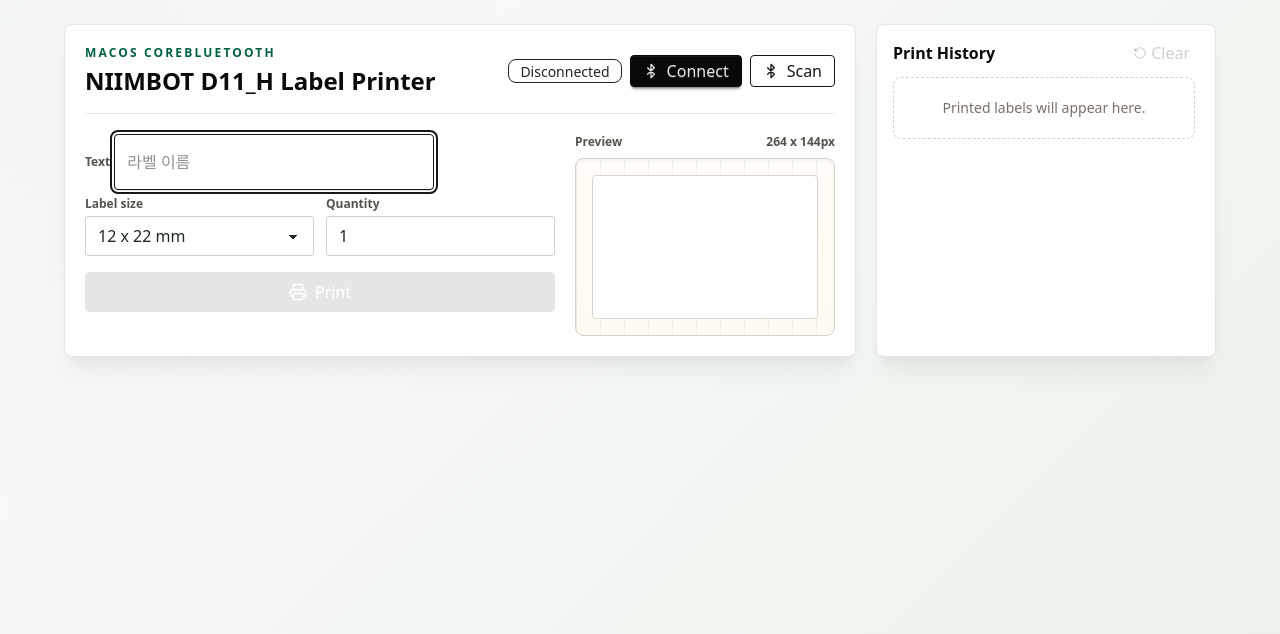
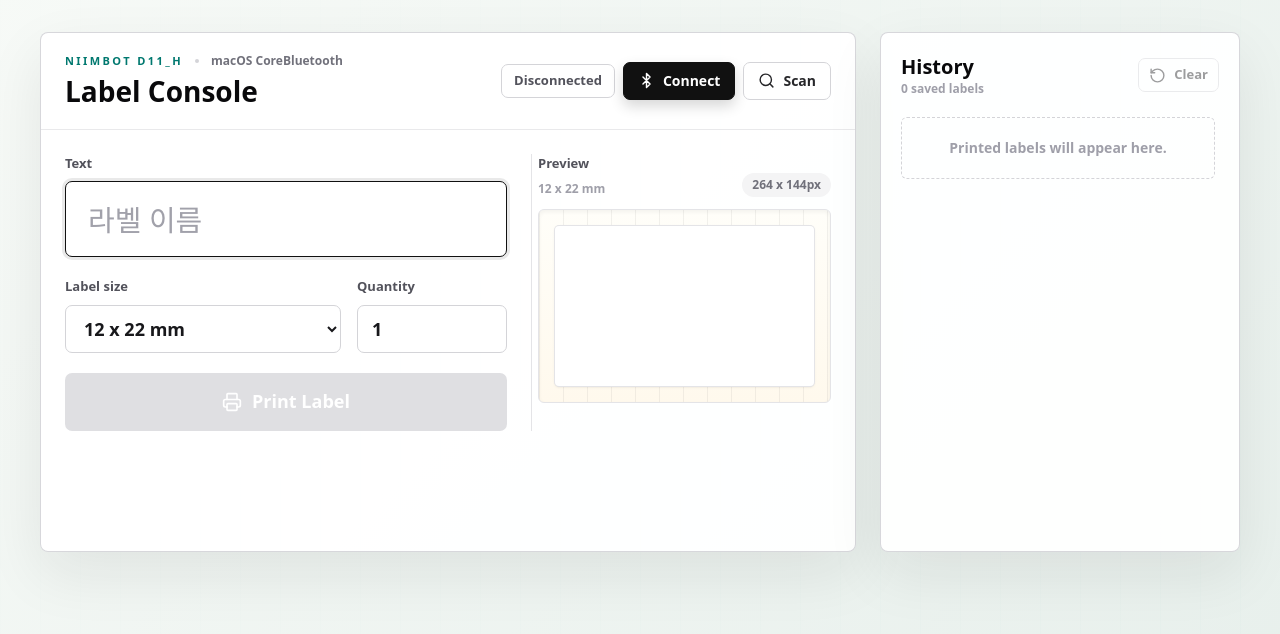
Before and after one commit to msm0748/app-niimbot, a Svelte app: page / in a window 1280 px wide. Shown: the top 634 px of the page. Built offline with nearby package versions, Linux system fonts and the light colour scheme.

Commit message:
Polish desktop label printer UI

```diff
--- a/src/App.svelte
+++ b/src/App.svelte
@@ -1,6 +1,6 @@
 <script lang="ts">
   import { onMount, tick } from 'svelte'
-  import { Bluetooth, Check, PlugZap, Printer, RotateCcw, Trash2 } from '@lucide/svelte'
+  import { Bluetooth, Check, PlugZap, Printer, RotateCcw, Search, Trash2 } from '@lucide/svelte'
   import LabelPreview from './lib/LabelPreview.svelte'
   import Modal from './lib/Modal.svelte'
   import {
@@ -136,6 +136,11 @@
     focusText()
   }
 
+  function closeModal() {
+    modal = null
+    focusText()
+  }
+
   function clampQuantity(value: number) {
     return Math.min(20, Math.max(1, Math.trunc(value || 1)))
   }
@@ -147,46 +152,51 @@
   }
 </script>
 
-<main class="app-shell min-h-screen p-6">
-  <div class="mx-auto grid max-w-6xl grid-cols-[minmax(0,1fr)_340px] gap-5">
-    <section class="rounded-lg border border-stone-200 bg-white/88 p-5 shadow-xl shadow-stone-900/5">
-      <header class="flex items-center justify-between gap-4 border-b border-stone-200 pb-4">
-        <div>
-          <p class="text-xs font-bold uppercase tracking-[0.18em] text-emerald-800">macOS CoreBluetooth</p>
-          <h1 class="mt-1 text-2xl font-semibold text-stone-950">NIIMBOT D11_H Label Printer</h1>
+<main class="app-shell min-h-screen px-10 py-8">
+  <div class="mx-auto grid max-w-[1220px] grid-cols-[minmax(620px,1fr)_360px] gap-6">
+    <section class="surface-panel overflow-hidden">
+      <header class="flex items-center justify-between gap-6 border-b border-zinc-200/80 px-6 py-5">
+        <div class="min-w-0">
+          <div class="flex items-center gap-3">
+            <p class="text-[11px] font-black uppercase tracking-[0.22em] text-teal-700">NIIMBOT D11_H</p>
+            <span class="h-1 w-1 rounded-full bg-zinc-300"></span>
+            <p class="text-xs font-semibold text-zinc-500">macOS CoreBluetooth</p>
+          </div>
+          <h1 class="mt-1 truncate text-[28px] font-black leading-tight text-zinc-950">Label Console</h1>
         </div>
-        <div class="flex items-center gap-2">
-          <span class={status.connected ? 'badge badge-success gap-1' : 'badge badge-outline gap-1'}>
-            {#if status.connected}<Check size={13} />{/if}
+
+        <div class="flex shrink-0 items-center gap-2">
+          <span class={status.connected ? 'status-pill connected' : 'status-pill'}>
+            {#if status.connected}<Check size={14} />{/if}
             {status.connected ? status.deviceName || 'Connected' : 'Disconnected'}
           </span>
-          <button class="btn btn-neutral btn-sm gap-2" onclick={connect} disabled={isConnecting}>
+          <button class="control-button primary" onclick={connect} disabled={isConnecting}>
             {#if isConnecting}
               <span class="loading loading-spinner loading-xs"></span>
             {:else}
-              <Bluetooth size={16} />
+              <Bluetooth size={17} />
             {/if}
             Connect
           </button>
-          <button class="btn btn-outline btn-sm gap-2" onclick={scanOnly} disabled={isScanning}>
+          <button class="control-button" onclick={scanOnly} disabled={isScanning}>
             {#if isScanning}
               <span class="loading loading-spinner loading-xs"></span>
             {:else}
-              <Bluetooth size={16} />
+              <Search size={17} />
             {/if}
             Scan
           </button>
         </div>
       </header>
 
-      <div class="mt-5 grid grid-cols-[1fr_260px] gap-5">
-        <div class="space-y-4">
-          <label class="form-control">
-            <span class="label pb-1 text-xs font-semibold text-stone-600">Text</span>
+      <div class="grid grid-cols-[minmax(0,1fr)_300px] gap-6 px-6 py-6">
+        <div class="space-y-5">
+          <label class="block">
+            <span class="field-label">Text</span>
             <input
               bind:this={textInput}
               bind:value={text}
-              class="input input-bordered h-14 text-2xl font-semibold"
+              class="label-input"
               placeholder="라벨 이름"
               onkeydown={onTextKeydown}
               oncompositionstart={() => (isComposing = true)}
@@ -194,21 +204,21 @@
             />
           </label>
 
-          <div class="grid grid-cols-2 gap-3">
-            <label class="form-control">
-              <span class="label pb-1 text-xs font-semibold text-stone-600">Label size</span>
-              <select bind:value={labelSize} class="select select-bordered">
+          <div class="grid grid-cols-[1fr_150px] gap-4">
+            <label class="block">
+              <span class="field-label">Label size</span>
+              <select bind:value={labelSize} class="field-control">
                 {#each Object.values(LABEL_SIZES) as size}
                   <option value={size.id}>{size.name}</option>
                 {/each}
               </select>
             </label>
 
-            <label class="form-control">
-              <span class="label pb-1 text-xs font-semibold text-stone-600">Quantity</span>
+            <label class="block">
+              <span class="field-label">Quantity</span>
               <input
                 bind:value={quantity}
-                class="input input-bordered"
+                class="field-control"
                 type="number"
                 min="1"
                 max="20"
@@ -225,16 +235,16 @@
           {/if}
 
           {#if scanResults.length > 0}
-            <div class="rounded-lg border border-stone-200 bg-stone-50 p-3 text-left text-xs text-stone-600">
-              <div class="mb-2 font-semibold text-stone-900">Scan results</div>
-              <div class="space-y-1">
+            <div class="rounded-md border border-zinc-200 bg-zinc-50 p-3 text-left text-xs text-zinc-600">
+              <div class="mb-2 font-bold text-zinc-900">Scan results</div>
+              <div class="max-h-28 space-y-1 overflow-auto">
                 {#each scanResults as item}
                   <div>
-                    <span class={item.matched ? 'font-bold text-emerald-700' : 'font-medium'}>
+                    <span class={item.matched ? 'font-bold text-teal-700' : 'font-medium'}>
                       {item.name}
                     </span>
                     {#if item.services.length > 0}
-                      <span class="text-stone-400"> · {item.services.join(', ')}</span>
+                      <span class="text-zinc-400"> · {item.services.join(', ')}</span>
                     {/if}
                   </div>
                 {/each}
@@ -242,60 +252,68 @@
             </div>
           {/if}
 
-          <button class="btn btn-success w-full gap-2 text-white" onclick={print} disabled={!canPrint}>
+          <button class="print-button" onclick={print} disabled={!canPrint}>
             {#if isPrinting}
               <span class="loading loading-spinner loading-sm"></span>
             {:else}
-              <Printer size={18} />
+              <Printer size={20} />
             {/if}
-            Print
+            Print Label
           </button>
         </div>
 
-        <aside>
-          <div class="mb-2 flex items-center justify-between text-xs font-semibold text-stone-600">
-            <span>Preview</span>
-            <span>{LABEL_SIZES[labelSize].width} x {LABEL_SIZES[labelSize].height}px</span>
+        <aside class="preview-column">
+          <div class="mb-3 flex items-end justify-between">
+            <div>
+              <p class="field-label mb-0">Preview</p>
+              <p class="text-xs font-semibold text-zinc-400">{LABEL_SIZES[labelSize].name}</p>
+            </div>
+            <span class="rounded-full bg-zinc-100 px-2.5 py-1 text-xs font-bold text-zinc-500">
+              {LABEL_SIZES[labelSize].width} x {LABEL_SIZES[labelSize].height}px
+            </span>
           </div>
           <LabelPreview {text} {labelSize} />
         </aside>
       </div>
     </section>
 
-    <aside class="rounded-lg border border-stone-200 bg-white/88 p-4 shadow-xl shadow-stone-900/5">
-      <div class="mb-3 flex items-center justify-between gap-3">
-        <h2 class="text-base font-semibold text-stone-950">Print History</h2>
+    <aside class="surface-panel flex min-h-[520px] flex-col px-5 py-5">
+      <div class="mb-5 flex items-center justify-between gap-3">
+        <div>
+          <h2 class="text-xl font-black text-zinc-950">History</h2>
+          <p class="text-xs font-semibold text-zinc-400">{history.length} saved labels</p>
+        </div>
         <button
-          class="btn btn-ghost btn-xs gap-1"
+          class="icon-command"
           onclick={() => (modal = { kind: 'delete-all' })}
           disabled={history.length === 0}
           title="Delete all"
         >
-          <RotateCcw size={14} />
+          <RotateCcw size={17} />
           Clear
         </button>
       </div>
 
-      <div class="max-h-[calc(100vh-8rem)] space-y-2 overflow-auto pr-1">
+      <div class="min-h-0 flex-1 space-y-2 overflow-auto pr-1">
         {#if history.length === 0}
-          <p class="rounded-lg border border-dashed border-stone-300 p-5 text-center text-sm text-stone-500">
+          <p class="rounded-md border border-dashed border-zinc-300 p-5 text-center text-sm font-semibold text-zinc-400">
             Printed labels will appear here.
           </p>
         {:else}
           {#each history as item (item.text + item.labelSize)}
-            <div class="group flex items-center gap-2 rounded-lg border border-stone-200 bg-stone-50 p-2">
+            <div class="history-row">
               <button class="min-w-0 flex-1 text-left" onclick={() => recall(item)}>
-                <div class="truncate text-sm font-semibold text-stone-950">{item.text}</div>
-                <div class="mt-0.5 text-xs text-stone-500">
+                <div class="truncate text-base font-black text-zinc-950">{item.text}</div>
+                <div class="mt-1 text-xs font-semibold text-zinc-400">
                   {LABEL_SIZES[item.labelSize].name} · {new Date(item.printedAt).toLocaleString()}
                 </div>
               </button>
               <button
-                class="btn btn-ghost btn-xs btn-square"
+                class="delete-button"
                 aria-label={`Delete ${item.text}`}
                 onclick={() => (modal = { kind: 'delete-one', item })}
               >
-                <Trash2 size={14} />
+                <Trash2 size={17} />
               </button>
             </div>
           {/each}
@@ -310,7 +328,7 @@
     <Modal
       title="Same name already exists"
       message={`'${modal.text}' is already saved in print history. Printing was blocked to prevent duplicates.`}
-      onCancel={() => (modal = null)}
+      onCancel={closeModal}
     />
   {:else if modal.kind === 'delete-one'}
     <Modal
@@ -319,7 +337,7 @@
       confirmLabel="Delete"
       cancelLabel="Cancel"
       destructive
-      onCancel={() => (modal = null)}
+      onCancel={closeModal}
       onConfirm={confirmModal}
     />
   {:else}
@@ -329,7 +347,7 @@
       confirmLabel="Delete"
       cancelLabel="Cancel"
       destructive
-      onCancel={() => (modal = null)}
+      onCancel={closeModal}
       onConfirm={confirmModal}
     />
   {/if}
--- a/src/app.css
+++ b/src/app.css
@@ -7,8 +7,8 @@
   font-family:
     Avenir Next, ui-sans-serif, system-ui, -apple-system, BlinkMacSystemFont,
     'Segoe UI', sans-serif;
-  color: #1f2726;
-  background: #eef2ed;
+  color: #18181b;
+  background: #eff4f1;
   font-synthesis: none;
   text-rendering: optimizeLegibility;
   -webkit-font-smoothing: antialiased;
@@ -17,7 +17,7 @@
 
 body {
   margin: 0;
-  min-width: 720px;
+  min-width: 960px;
   min-height: 100vh;
 }
 
@@ -34,13 +34,300 @@
 
 .app-shell {
   background:
-    linear-gradient(135deg, rgba(255, 255, 255, 0.78), rgba(232, 239, 232, 0.62)),
-    radial-gradient(circle at top left, rgba(36, 94, 79, 0.18), transparent 34%),
-    #eef2ed;
+    linear-gradient(135deg, rgba(247, 250, 247, 0.96), rgba(229, 238, 234, 0.82)),
+    linear-gradient(90deg, rgba(13, 148, 136, 0.08) 1px, transparent 1px) 0 0 / 40px 40px,
+    #eff4f1;
+}
+
+.surface-panel {
+  border: 1px solid rgba(212, 212, 216, 0.92);
+  border-radius: 8px;
+  background: rgba(255, 255, 255, 0.94);
+  box-shadow: 0 22px 58px rgba(24, 24, 27, 0.08);
+}
+
+.status-pill {
+  display: inline-flex;
+  min-width: 112px;
+  max-width: 172px;
+  height: 34px;
+  align-items: center;
+  justify-content: center;
+  gap: 6px;
+  overflow: hidden;
+  border: 1px solid #d4d4d8;
+  border-radius: 7px;
+  padding: 0 12px;
+  color: #52525b;
+  font-size: 13px;
+  font-weight: 800;
+  text-overflow: ellipsis;
+  white-space: nowrap;
+}
+
+.status-pill.connected {
+  border-color: rgba(20, 184, 166, 0.35);
+  background: #10cfa3;
+  color: #063f35;
+}
+
+.control-button,
+.icon-command,
+.delete-button,
+.modal-close {
+  display: inline-flex;
+  align-items: center;
+  justify-content: center;
+  gap: 8px;
+  border-radius: 7px;
+  border: 1px solid #d4d4d8;
+  background: white;
+  color: #27272a;
+  font-weight: 800;
+  transition:
+    transform 120ms ease,
+    border-color 120ms ease,
+    background 120ms ease,
+    box-shadow 120ms ease;
+}
+
+.control-button {
+  height: 38px;
+  padding: 0 14px;
+  font-size: 14px;
+}
+
+.control-button.primary {
+  border-color: #111;
+  background: #111;
+  color: white;
+  box-shadow: 0 6px 14px rgba(0, 0, 0, 0.16);
+}
+
+.control-button:hover:not(:disabled),
+.icon-command:hover:not(:disabled),
+.delete-button:hover,
+.modal-close:hover {
+  transform: translateY(-1px);
+  border-color: #a1a1aa;
+}
+
+.control-button:disabled,
+.icon-command:disabled {
+  cursor: not-allowed;
+  opacity: 0.45;
+}
+
+.field-label {
+  display: block;
+  margin-bottom: 8px;
+  color: #52525b;
+  font-size: 13px;
+  font-weight: 900;
+}
+
+.label-input,
+.field-control {
+  width: 100%;
+  border: 1px solid #d4d4d8;
+  border-radius: 7px;
+  background: #fff;
+  color: #18181b;
+  outline: none;
+  transition:
+    border-color 140ms ease,
+    box-shadow 140ms ease;
+}
+
+.label-input {
+  height: 76px;
+  padding: 0 22px;
+  font-size: 29px;
+  font-weight: 900;
+}
+
+.field-control {
+  height: 48px;
+  padding: 0 14px;
+  font-size: 18px;
+  font-weight: 700;
+}
+
+.label-input:focus,
+.field-control:focus {
+  border-color: #111;
+  box-shadow: 0 0 0 3px rgba(17, 17, 17, 0.09);
+}
+
+.label-input::placeholder {
+  color: #a1a1aa;
+  font-weight: 700;
+}
+
+.print-button {
+  display: inline-flex;
+  width: 100%;
+  height: 58px;
+  align-items: center;
+  justify-content: center;
+  gap: 10px;
+  border: 0;
+  border-radius: 7px;
+  background: #0f766e;
+  color: white;
+  font-size: 18px;
+  font-weight: 950;
+  box-shadow: 0 14px 30px rgba(15, 118, 110, 0.22);
+  transition:
+    transform 120ms ease,
+    background 120ms ease,
+    opacity 120ms ease;
+}
+
+.print-button:hover:not(:disabled) {
+  transform: translateY(-1px);
+  background: #115e59;
+}
+
+.print-button:disabled {
+  cursor: not-allowed;
+  background: #d4d4d8;
+  box-shadow: none;
+  opacity: 0.72;
+}
+
+.preview-column {
+  border-left: 1px solid #e4e4e7;
+  padding-left: 6px;
 }
 
 .label-paper {
   background:
-    linear-gradient(90deg, rgba(31, 39, 38, 0.06) 1px, transparent 1px) 0 0 / 24px 24px,
-    linear-gradient(#fffdf7, #fffaf0);
+    linear-gradient(90deg, rgba(24, 24, 27, 0.06) 1px, transparent 1px) 0 0 / 24px 24px,
+    linear-gradient(#fffef9, #fff9ed);
 }
+
+.icon-command {
+  height: 34px;
+  padding: 0 10px;
+  font-size: 13px;
+}
+
+.history-row {
+  display: flex;
+  align-items: center;
+  gap: 10px;
+  border: 1px solid #e4e4e7;
+  border-radius: 7px;
+  background: #fbfbfb;
+  padding: 13px 12px 13px 14px;
+  transition:
+    border-color 120ms ease,
+    background 120ms ease,
+    transform 120ms ease;
+}
+
+.history-row:hover {
+  transform: translateY(-1px);
+  border-color: #cbd5e1;
+  background: #fff;
+}
+
+.delete-button {
+  width: 34px;
+  height: 34px;
+  flex: 0 0 auto;
+  color: #52525b;
+}
+
+.delete-button:hover {
+  color: #b91c1c;
+}
+
+.modal-backdrop {
+  position: fixed;
+  inset: 0;
+  z-index: 1000;
+  border: 0;
+  background: rgba(9, 9, 11, 0.42);
+}
+
+.modal-layer {
+  position: fixed;
+  inset: 0;
+  z-index: 1001;
+  display: grid;
+  place-items: center;
+  padding: 28px;
+  pointer-events: none;
+}
+
+.modal-card {
+  width: min(420px, calc(100vw - 56px));
+  pointer-events: auto;
+  border: 1px solid #e4e4e7;
+  border-radius: 8px;
+  background: white;
+  padding: 22px;
+  box-shadow: 0 28px 80px rgba(0, 0, 0, 0.28);
+  outline: none;
+}
+
+.modal-icon {
+  display: inline-flex;
+  width: 42px;
+  height: 42px;
+  flex: 0 0 auto;
+  align-items: center;
+  justify-content: center;
+  border-radius: 7px;
+  background: #ecfeff;
+  color: #0f766e;
+}
+
+.modal-icon.danger {
+  background: #fef2f2;
+  color: #b91c1c;
+}
+
+.modal-close {
+  width: 30px;
+  height: 30px;
+  border-color: transparent;
+  background: transparent;
+}
+
+.modal-primary,
+.modal-secondary {
+  height: 38px;
+  border-radius: 7px;
+  padding: 0 16px;
+  font-size: 14px;
+  font-weight: 900;
+}
+
+.modal-primary {
+  border: 1px solid #111;
+  background: #111;
+  color: white;
+}
+
+.modal-primary.danger {
+  border-color: #b91c1c;
+  background: #dc2626;
+}
+
+.modal-primary:focus-visible {
+  outline: 3px solid rgba(20, 184, 166, 0.34);
+  outline-offset: 2px;
+}
+
+.modal-primary.danger:focus-visible {
+  outline-color: rgba(220, 38, 38, 0.26);
+}
+
+.modal-secondary {
+  border: 1px solid #e4e4e7;
+  background: white;
+  color: #52525b;
+}
--- a/src/lib/LabelPreview.svelte
+++ b/src/lib/LabelPreview.svelte
@@ -29,10 +29,10 @@
   })
 </script>
 
-<div class="label-paper rounded-lg border border-stone-300 p-4 shadow-inner">
+<div class="label-paper rounded-md border border-zinc-200 p-4 shadow-inner">
   <canvas
     bind:this={canvas}
-    class="h-36 w-full rounded border border-stone-300 bg-white object-contain"
+    class="h-40 w-full rounded bg-white object-contain shadow-sm ring-1 ring-zinc-200"
     aria-label="Label preview"
   ></canvas>
 </div>
```
Also changed, not shown: src/lib/Modal.svelte (+49 -19 lines), 1 other file (tests, documents, lock files or other folders).
